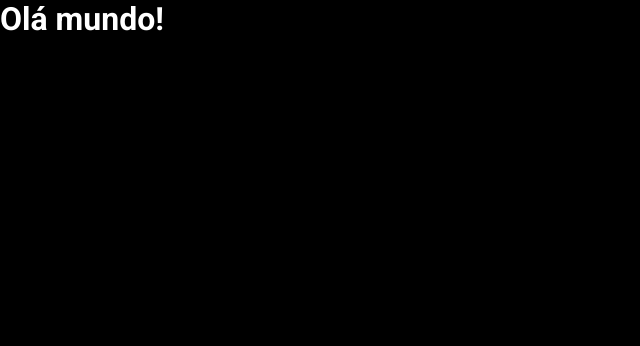
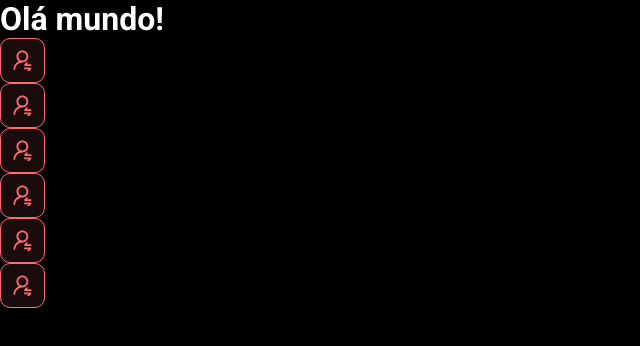
Before and after one commit to LUIZHENRIQUE2121/dsmeta2, a React (Vite) app in the folder frontend/: page / in a window 1280 px wide. Shown: the top 346 px of the page, without its empty margins (0-640 px from the left). Built offline with nearby package versions, Linux system fonts and the light colour scheme.

Commit message:
first component

```diff
--- a/frontend/src/App.tsx
+++ b/frontend/src/App.tsx
@@ -1,7 +1,16 @@
+import NotificationButton from "./components/NotificationButton"
 
 function App() {
   return(
+    <>
     <h1>Olá mundo!</h1>
+    <NotificationButton />
+    <NotificationButton />
+    <NotificationButton />
+    <NotificationButton />
+    <NotificationButton />
+    <NotificationButton />
+    </>
   )
 }
 export default App
--- /dev/null
+++ b/frontend/src/components/NotificationButton/index.tsx
@@ -0,0 +1,11 @@
+import icon from "../../assets/img/notification-icon.svg"
+import "./styles.css"
+
+function NotificationButton() {
+    return (
+        <div className="dsmeta-red-btn">
+            <img src={icon} alt="Notificar" />
+        </div>
+    )
+}
+export default NotificationButton
--- /dev/null
+++ b/frontend/src/components/NotificationButton/styles.css
@@ -0,0 +1,15 @@
+.dsmeta-red-btn {
+    height: 45px;
+    width: 45px;
+    background: rgba(255, 107, 114, 0.1);
+    border: 1px solid #ff6b72;
+    border-radius: 10px;
+    display: flex;
+    align-items: center;
+    justify-content: center;
+    cursor: pointer;
+}
+
+.dsmeta-red-btn img {
+    width: 19px;
+}
```
Also changed, not shown: frontend/src/assets/img/notification-icon.svg (added).
